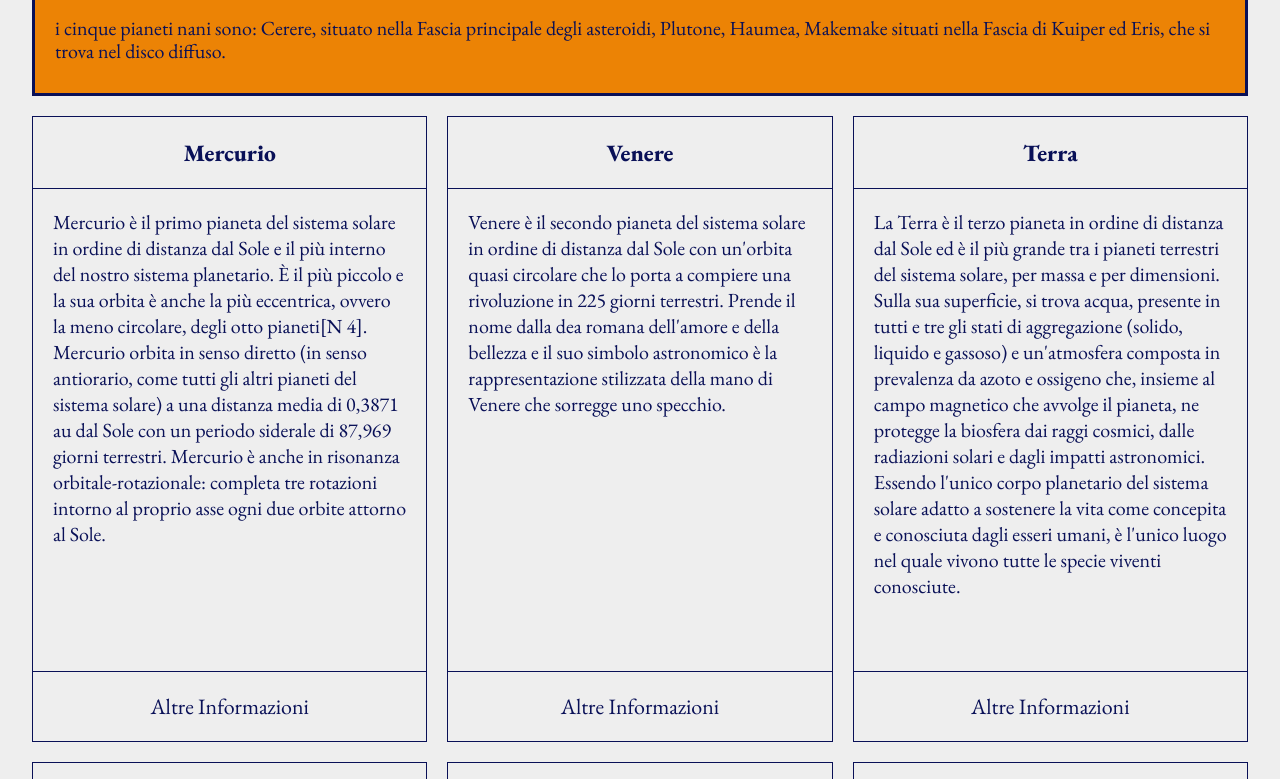
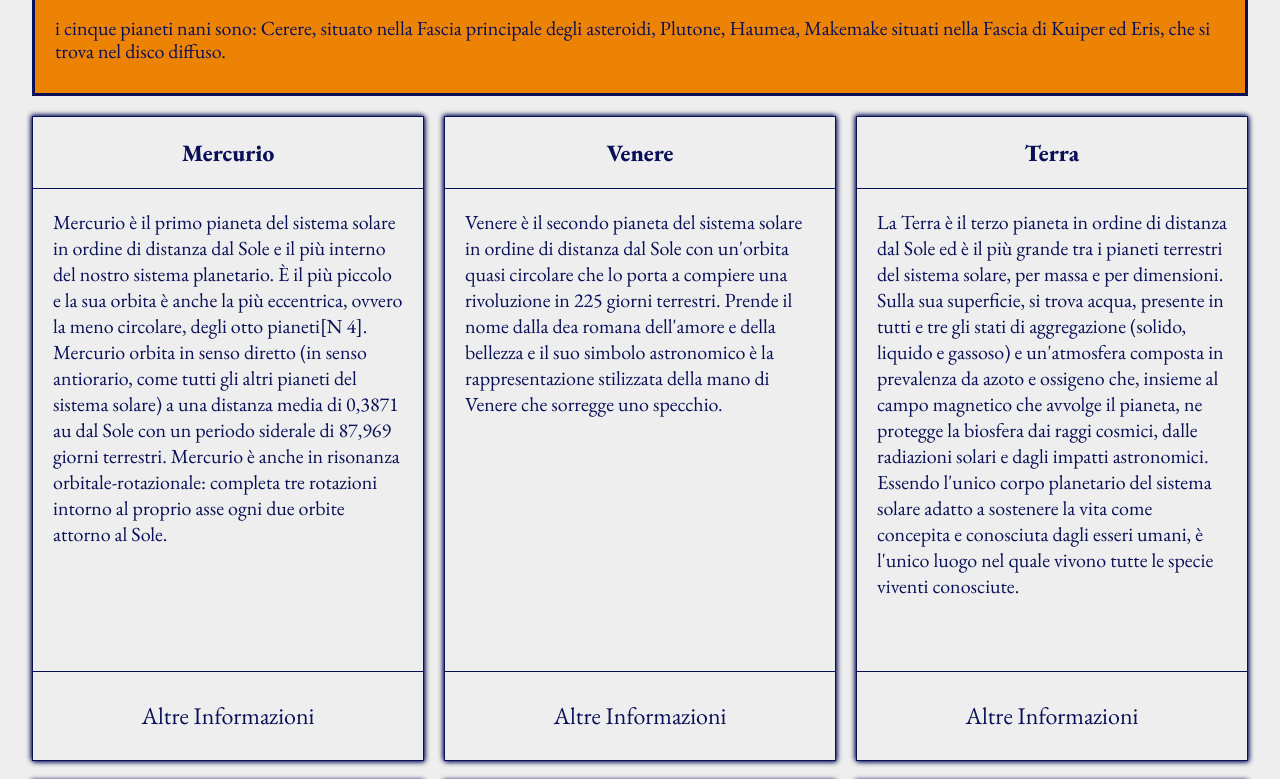
Before and after one commit to GianfrancoMan/sistemaSolare, a plain HTML site: page index.html in a window 1280 px wide. Shown: the part 953-1732 px from the top of the page. Drawn offline with Linux system fonts and the light colour scheme.

Commit message:
modificato l'allineamento delle schede passando da  display block-inline a float, aggiugio box-shadow alle card, traslato le misure dei fonts da px a rem, aggiunti effetti sull'hover delle card, simulato l'immagine del solo sull'header tramite un radial-gradien

```diff
--- a/assets/css/esercizio-sistema-solare.css
+++ b/assets/css/esercizio-sistema-solare.css
@@ -2,9 +2,9 @@
     box-sizing: border-box;
     margin: 0;
 }
-body {
-    background-color: #eee;
-    font-family: 'EB Garamond', serif;
+
+html {
+    font-size: 20px;
 }
 /* eb-garamond-regular - latin */
 @font-face {
@@ -39,14 +39,26 @@ body {
     src: url('./../fonts/eb-garamond-v30-latin/eb-garamond-v30-latin-800italic.woff2') format('woff2'); /* Chrome 36+, Opera 23+, Firefox 39+, Safari 12+, iOS 10+ */
   }
 
+  body {
+      background-color: #eee;
+      font-family: 'EB Garamond', serif;
+  }
+
 .header {
-    background-color: #091057;
+    /* background-color: #091057; */
+    background: radial-gradient(
+        circle 100px,
+        rgba(226, 226, 61, 0.283),
+        rgb(226, 226, 61) 75px,
+        rgb(100, 100, 17) 80px,
+        #14213dff
+        ) ;
     height: 300px;
 }
 
 .title {
     font-weight: 800;
-    font-size: 60px;
+    font-size: 3.5rem;
     text-shadow: 2px 2px 2px #DBD3D3;
     color: #EC8305;
     text-align: center;
@@ -60,7 +72,7 @@ body {
     margin-top: 40px;
     margin-bottom: 0px;
     color: #091057;
-    font-size: 0;
+    /* font-size: 0; */
 }
 
 .content--card { margin-top: 20px;}
@@ -69,7 +81,7 @@ body {
     background-color: #EC8305;
     border: 3px solid #091057;
     padding: 20px;
-    font-size: 20px;
+    font-size: 1rem;
     line-height: 1.15;
 }
 
@@ -95,14 +107,27 @@ li {
     padding: 5px 0;
 }
 
-.card {
-    display: inline-block;
+.content div.card {
+    /* display: inline-block; */
+    float:left;
     color: #091057;
     border: 1px solid #091057;
-    width: calc(33.3333333% - 20px);
-    font-size: 20px;
+    width: calc(33.3333333% - 13.3333333px);
+    font-size: 1rem;
     margin-right: 20px;
     margin-bottom: 20px;
+    box-shadow: 1px 1px 5px #091057, -1px -1px 5px #091057;
+}
+.content div.card {cursor: pointer;}
+.content div.card:hover {box-shadow:  1px 1px 5px #EC8305, -1px -1px 5px #EC8305;}
+
+.content div.clearfix {
+    clear:both;
+}
+
+.card:hover div.card-header {
+    background-color: #091057;
+    color: #EC8305;
 }
 /* .card-left {
     margin-left: 0;
@@ -114,11 +139,11 @@ li {
 } */
 div .card:nth-of-type(3n + 1) {
     margin-left: 0;
-    width: calc(33.3333333% - 10px);
+    /* width: calc(33.3333333% - 10px); */
 }
 div .card:nth-of-type(3n) {
     margin-right: 0;
-    width: calc(33.3333333% - 10px);
+    /* width: calc(33.3333333% - 10px); */
 }
 
 .card-header, .card-body {
@@ -130,11 +155,26 @@ div .card:nth-of-type(3n) {
     text-align: center;
 }
 
-.card-footer {
-    font-size: 22px;
+.card-body p {
+    overflow: hidden;
 }
 
-.card-footer p { cursor: pointer;}
+.card-footer {
+    font-size: 1.2rem;
+}
+
+.card-footer p {
+    width: 65%;
+    margin: auto;
+    line-height: 2em;
+}
+
+.card-footer p:hover {
+    background-color:#091057;
+    color:#EC8305;
+    text-transform: uppercase;
+    border-radius: 100px;
+}
 
 .card-body {
     text-align: left;
@@ -147,4 +187,5 @@ div .card:nth-of-type(3n) {
 .footer {
     background-color: #EC8305;
     padding: 20px 0;
+    font-size: 0.5rem;
 }
--- a/index.html
+++ b/index.html
@@ -209,6 +209,7 @@
         </div>
         <div class="card-footer"><p>Altre Informazioni</p></div>
       </div>
+      <div class="clearfix"></div>
     </div>
 
     <div class="footer">
```
